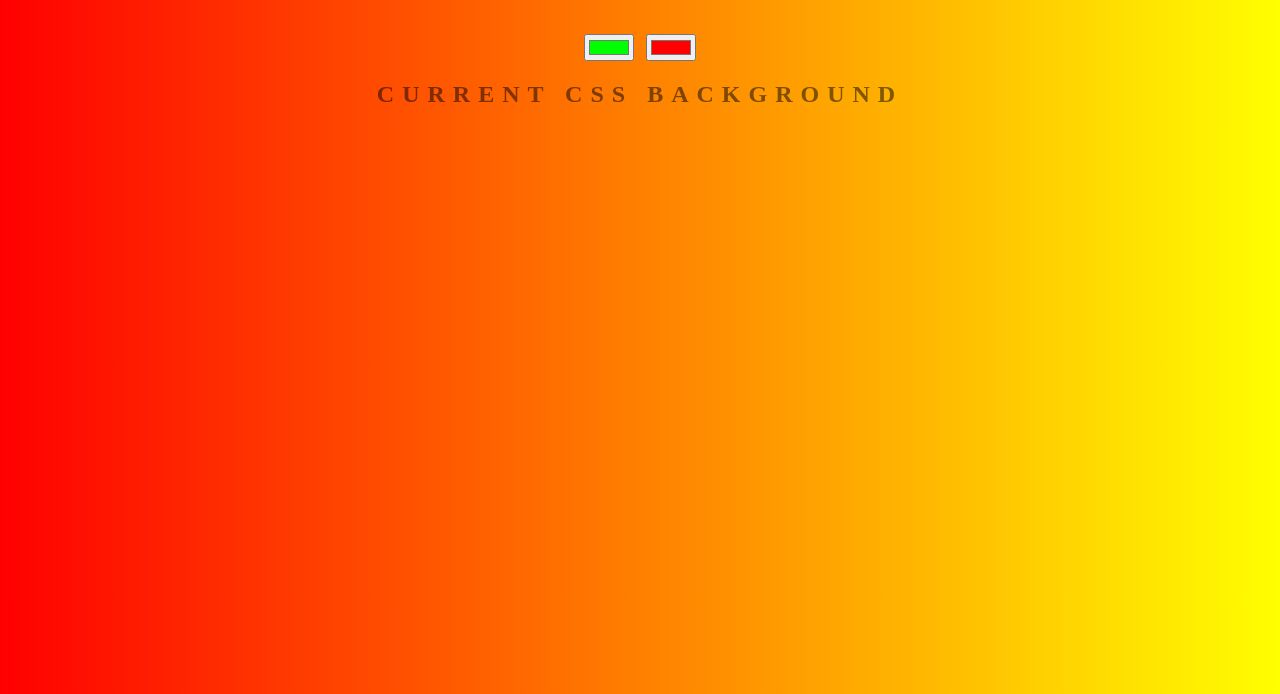
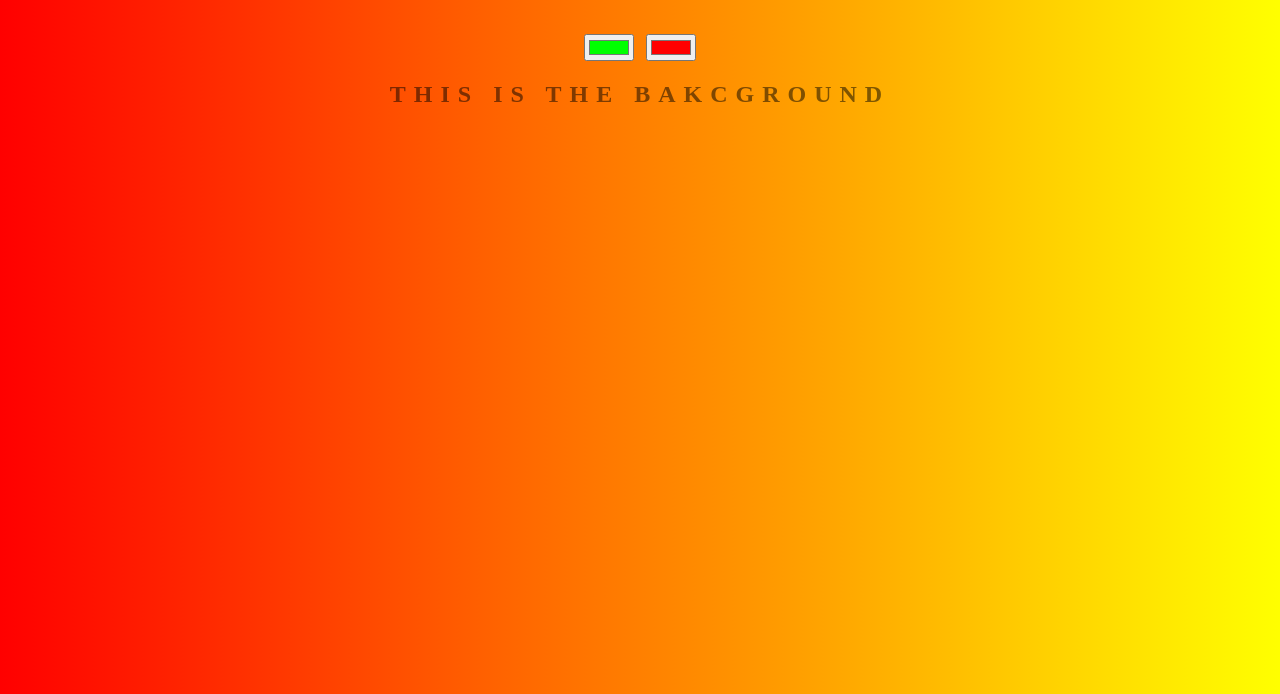
Before and after one commit to jwang0110/background-generator, a plain HTML site: page index.html in a window 1280 px wide. Shown: the part 106-800 px from the top of the page. Drawn offline with Linux system fonts and the light colour scheme.

Commit message:
changing title

```diff
--- a/index.html
+++ b/index.html
@@ -8,7 +8,7 @@
 	<h1>Cool Generator</h1>
 	<input class="color1" type="color" name="color1" value="#00ff00">
 	<input class="color2" type="color" name="color2" value="#ff0000">
-	<h2>Current CSS Background</h2>
+	<h2>This is the bakcground</h2>
 	<h3></h3>
 	<script type="text/javascript" src="script.js"></script>
 </body>
```
